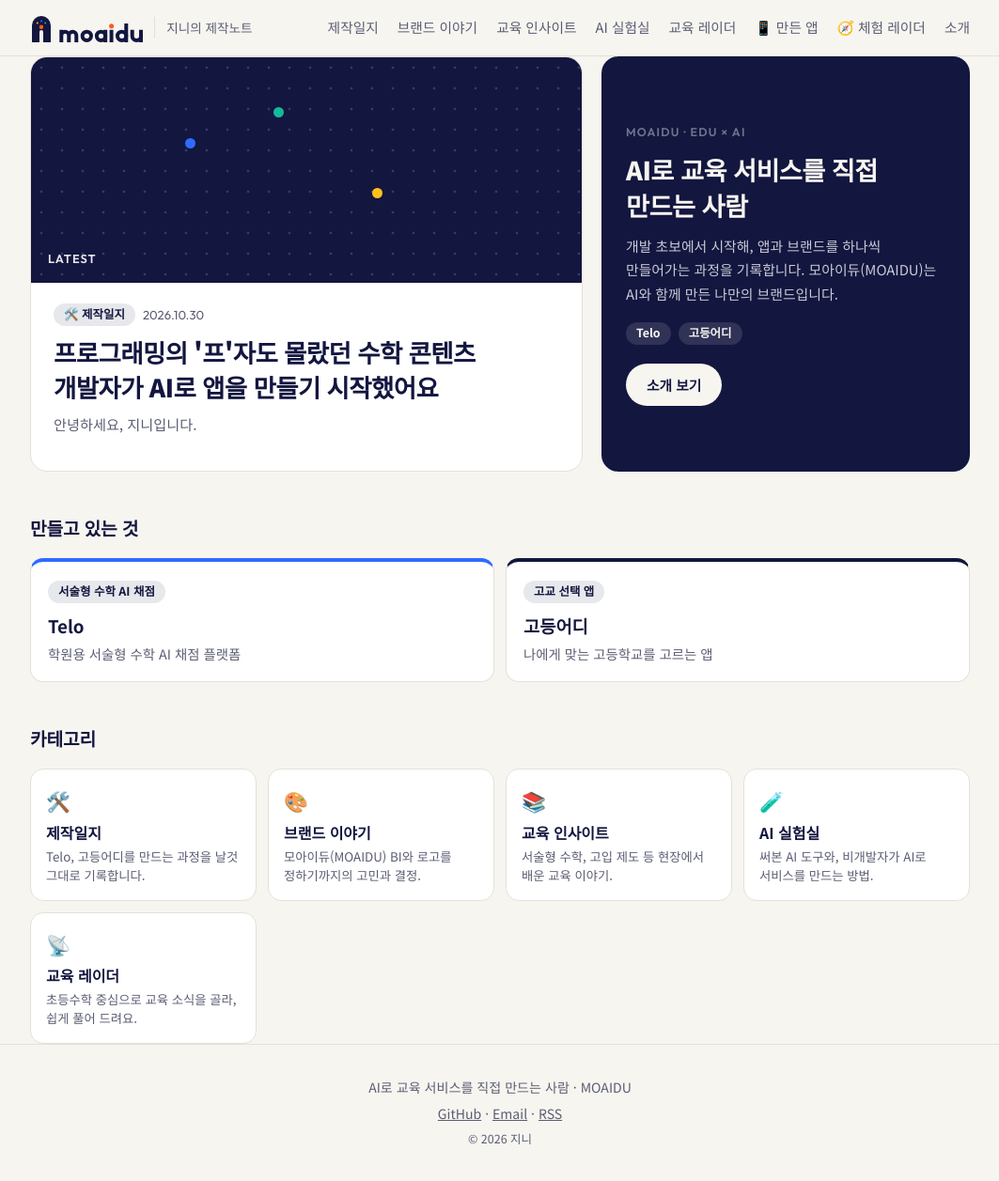
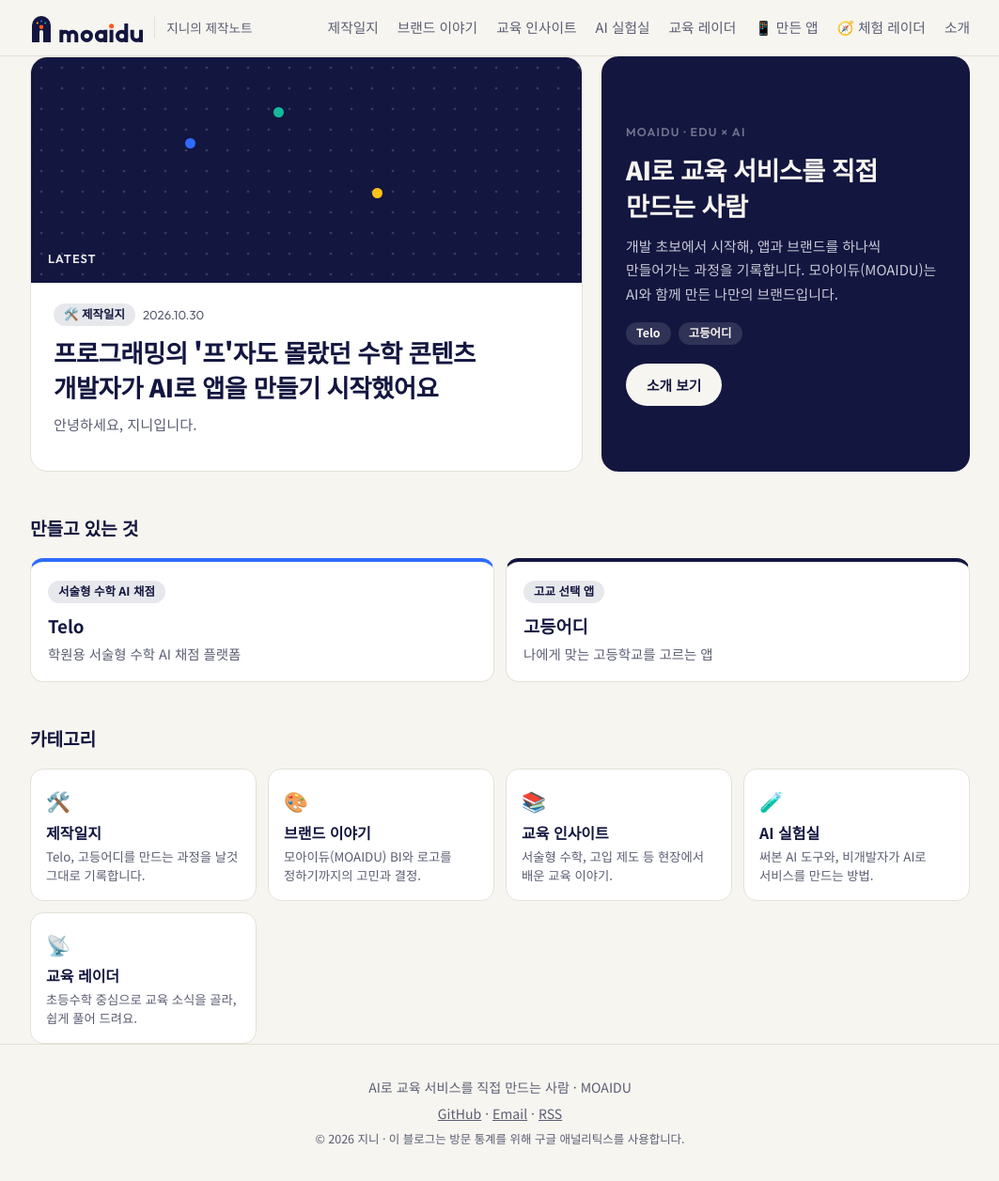
Before and after one commit to moaidu/moaidu.github.io, a Jekyll site: the page built from index.html, in a window 1280 px wide and 1257 px high. Shown: the whole window at 94% size, without its empty margins (108-1171 px from the left). Built offline with Jekyll 4.4.1, drawn with Linux system fonts in a browser that asks for light colours.

Commit message:
구글 애널리틱스(GA4) 추가와 안내 문구
Co-Authored-By: Claude Sonnet 5.5 <noreply@anthropic.com>

```diff
--- a/_includes/footer.html
+++ b/_includes/footer.html
@@ -6,6 +6,6 @@
       <a href="mailto:{{ site.email }}">Email</a> ·
       <a href="{{ '/feed.xml' | relative_url }}">RSS</a>
     </p>
-    <p class="small">© {{ 'now' | date: '%Y' }} {{ site.author }}</p>
+    <p class="small">© {{ 'now' | date: '%Y' }} {{ site.author }} · 이 블로그는 방문 통계를 위해 구글 애널리틱스를 사용합니다.</p>
   </div>
 </footer>
--- a/_layouts/default.html
+++ b/_layouts/default.html
@@ -8,6 +8,16 @@
   <link href="https://fonts.googleapis.com/css2?family=Outfit:wght@400;600;800&family=Noto+Sans+KR:wght@400;500;700;900&display=swap" rel="stylesheet">
   <link rel="icon" type="image/svg+xml" href="{{ '/assets/img/favicon.svg' | relative_url }}">
   <link rel="stylesheet" href="{{ '/assets/css/main.css' | relative_url }}">
+  {% if jekyll.environment == "production" %}
+  <!-- Google tag (gtag.js) -->
+  <script async src="https://www.googletagmanager.com/gtag/js?id=G-7NZ1Z5MSPZ"></script>
+  <script>
+    window.dataLayer = window.dataLayer || [];
+    function gtag(){dataLayer.push(arguments);}
+    gtag('js', new Date());
+    gtag('config', 'G-7NZ1Z5MSPZ');
+  </script>
+  {% endif %}
   {% feed_meta %}
   {% seo %}
 </head>
```
